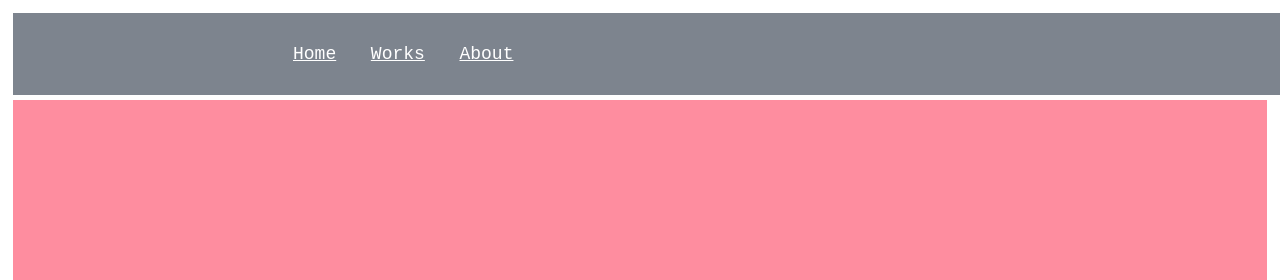
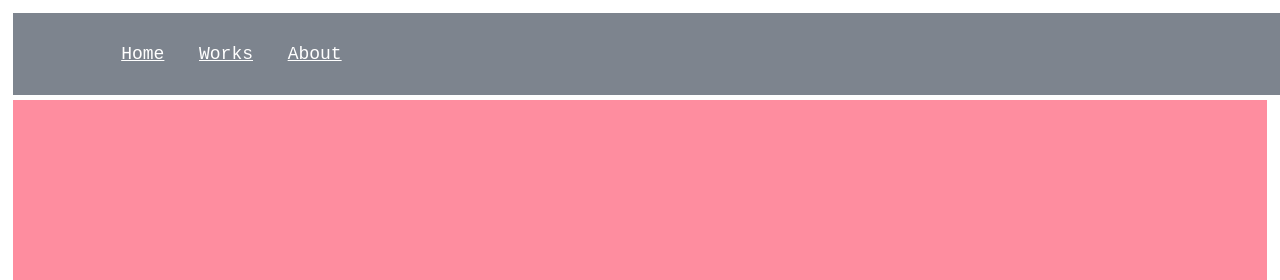
Before and after one commit to leoology/portfolio, a plain HTML site: page index.html in a window 1280 px wide. Shown: the top 280 px of the page. Drawn offline with nearby package versions, Linux system fonts and the light colour scheme; some icons are missing.

Commit message:
fix navbar margins

```diff
--- a/index.css
+++ b/index.css
@@ -23,6 +23,8 @@ body{
 .navbar .menu li{
     list-style: none;
     display: inline-block;
+    position: relative;
+    left: -70%;
 }
 .navbar .menu li a{
     color:white;
```
